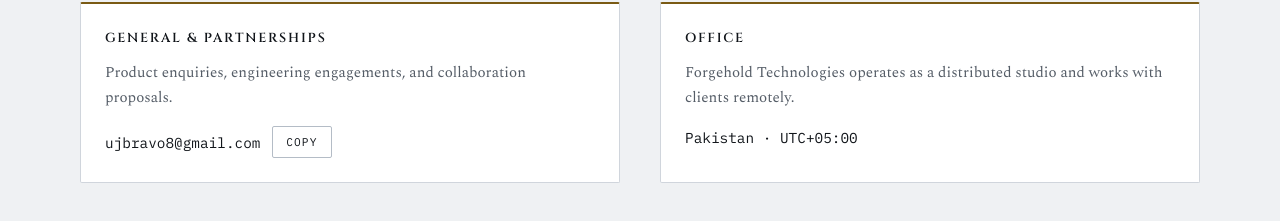
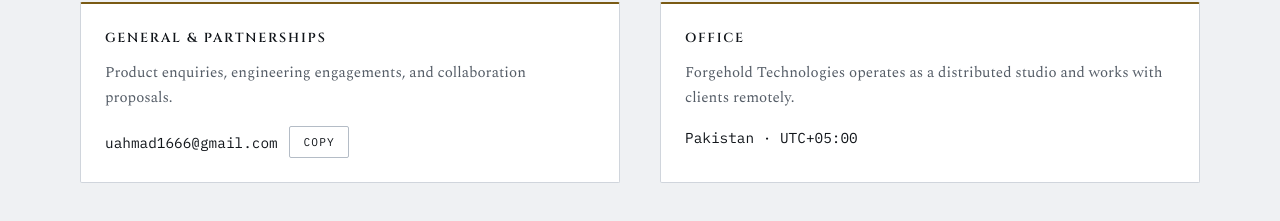
Before and after one commit to ForgeHoldTech/ForgeHoldTech.github.io, a plain HTML site: page index.html in a window 1280 px wide. Shown: the part 11229-11450 px from the top of the page. Drawn offline with nearby package versions, Linux system fonts and the light colour scheme.

Commit message:
Add files via upload

```diff
--- a/index.html
+++ b/index.html
@@ -606,6 +606,7 @@
     text-transform: uppercase;
     color: var(--brass);
   }
+
 
   /* ---------- Footer ---------- */
 
@@ -1314,7 +1315,7 @@
             Product enquiries, engineering engagements, and collaboration proposals.
           </p>
           <div class="address-line">
-            <span class="address" id="email-address">ujbravo8@gmail.com</span>
+            <span class="address" id="email-address">uahmad1666@gmail.com</span>
             <button class="btn" id="copy-email" type="button">Copy</button>
             <span class="copy-note" id="copy-note" hidden>Copied</span>
           </div>
```
